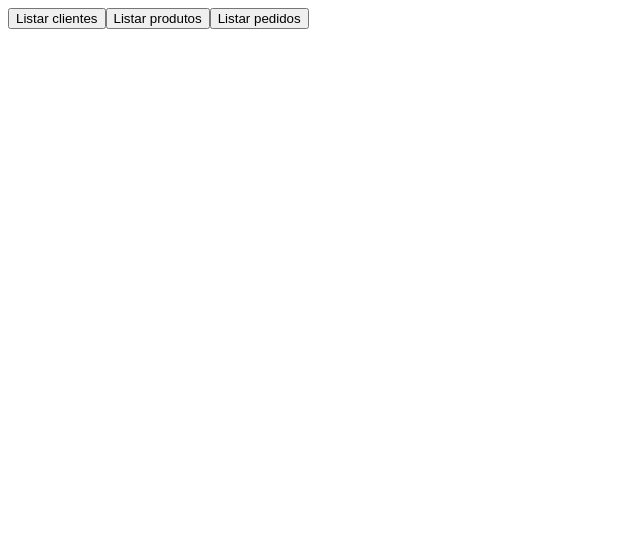
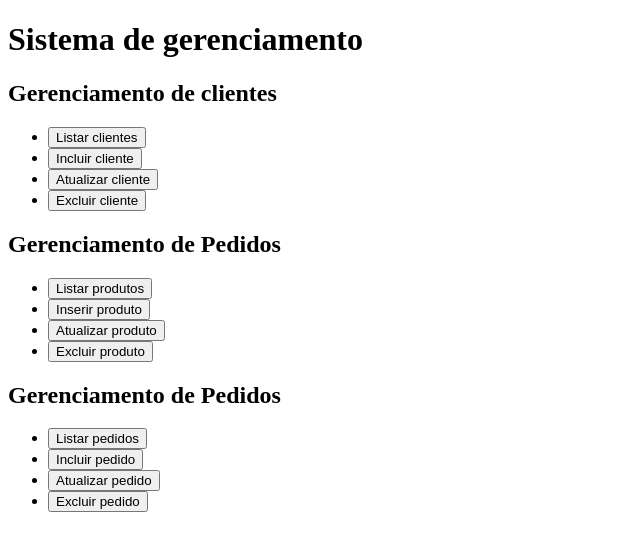
Before and after one commit to JuanCuttle/desafio-nexti-jr-frontend, an Angular app: page / in a window 1280 px wide. Shown: the top 550 px of the page, without its empty margins (0-640 px from the left). Built offline with nearby package versions, Linux system fonts and the light colour scheme.

Commit message:
Added buttons and reorganised frontend

```diff
--- a/src/app/app.component.html
+++ b/src/app/app.component.html
@@ -1,3 +1,5 @@
+<h1>Sistema de gerenciamento</h1>
+
 <app-clientes></app-clientes>
 
 <app-produtos></app-produtos>
--- a/src/app/clientes/clientes.component.html
+++ b/src/app/clientes/clientes.component.html
@@ -1,6 +1,36 @@
-<button (click)="getClientes()">Listar clientes</button>
-<ul *ngFor="let c of clientes">
+<h2>Gerenciamento de clientes</h2>
+
+<ul>
 	<li>
-		{{c.id}} - {{c.nome}} - {{c.cpf}} - {{c.dataDeNascimento}}
+		<button (click)="getClientes()">Listar clientes</button>
+		<ul *ngFor="let c of clientes">
+			<li>
+				{{c.id}} - {{c.nome}} - {{c.cpf}} - {{c.dataDeNascimento}}
+			</li>
+		</ul>
+	</li>
+	<li>
+		<button (click)="getClientes()">Incluir cliente</button>
+		<ul *ngFor="let c of clientes">
+			<li>
+				{{c.id}} - {{c.nome}} - {{c.cpf}} - {{c.dataDeNascimento}}
+			</li>
+		</ul>
+	</li>
+	<li>
+		<button (click)="getClientes()">Atualizar cliente</button>
+		<ul *ngFor="let c of clientes">
+			<li>
+				{{c.id}} - {{c.nome}} - {{c.cpf}} - {{c.dataDeNascimento}}
+			</li>
+		</ul>
+	</li>
+	<li>
+		<button (click)="getClientes()">Excluir cliente</button>
+		<ul *ngFor="let c of clientes">
+			<li>
+				{{c.id}} - {{c.nome}} - {{c.cpf}} - {{c.dataDeNascimento}}
+			</li>
+		</ul>
 	</li>
 </ul>
--- a/src/app/pedidos/pedidos.component.html
+++ b/src/app/pedidos/pedidos.component.html
@@ -1,6 +1,36 @@
-<button (click)="getPedidos()">Listar pedidos</button>
-<ul *ngFor="let p of pedidos">
+<h2>Gerenciamento de Pedidos</h2>
+
+<ul>
 	<li>
-		{{p.id}} - {{p.idCliente}} - {{p.totalDaCompra}} - {{p.dataDaCompra}} - {{p.produtos}}
+		<button (click)="getPedidos()">Listar pedidos</button>
+		<ul *ngFor="let p of pedidos">
+			<li>
+				{{p.id}} - {{p.idCliente}} - {{p.totalDaCompra}} - {{p.dataDaCompra}} - {{p.produtos}}
+			</li>
+		</ul>
+	</li>
+	<li>
+		<button (click)="getPedidos()">Incluir pedido</button>
+		<ul *ngFor="let p of pedidos">
+			<li>
+				{{p.id}} - {{p.idCliente}} - {{p.totalDaCompra}} - {{p.dataDaCompra}} - {{p.produtos}}
+			</li>
+		</ul>
+	</li>
+	<li>
+		<button (click)="getPedidos()">Atualizar pedido</button>
+		<ul *ngFor="let p of pedidos">
+			<li>
+				{{p.id}} - {{p.idCliente}} - {{p.totalDaCompra}} - {{p.dataDaCompra}} - {{p.produtos}}
+			</li>
+		</ul>
+	</li>
+	<li>
+		<button (click)="getPedidos()">Excluir pedido</button>
+		<ul *ngFor="let p of pedidos">
+			<li>
+				{{p.id}} - {{p.idCliente}} - {{p.totalDaCompra}} - {{p.dataDaCompra}} - {{p.produtos}}
+			</li>
+		</ul>
 	</li>
 </ul>
--- a/src/app/produtos/produtos.component.html
+++ b/src/app/produtos/produtos.component.html
@@ -1,6 +1,36 @@
-<button (click)="getProdutos()">Listar produtos</button>
-<ul *ngFor="let p of produtos">
+<h2>Gerenciamento de Pedidos</h2>
+
+<ul>
 	<li>
-		{{p.id}} - {{p.nome}} - {{p.descricao}} - {{p.preco}} - {{p.quantidade}}
+		<button (click)="getProdutos()">Listar produtos</button>
+		<ul *ngFor="let p of produtos">
+			<li>
+				{{p.id}} - {{p.nome}} - {{p.descricao}} - {{p.preco}} - {{p.quantidade}}
+			</li>
+		</ul>
+	</li>
+	<li>
+		<button (click)="getProdutos()">Inserir produto</button>
+		<ul *ngFor="let p of produtos">
+			<li>
+				{{p.id}} - {{p.nome}} - {{p.descricao}} - {{p.preco}} - {{p.quantidade}}
+			</li>
+		</ul>
+	</li>
+	<li>
+		<button (click)="getProdutos()">Atualizar produto</button>
+		<ul *ngFor="let p of produtos">
+			<li>
+				{{p.id}} - {{p.nome}} - {{p.descricao}} - {{p.preco}} - {{p.quantidade}}
+			</li>
+		</ul>
+	</li>
+	<li>
+		<button (click)="getProdutos()">Excluir produto</button>
+		<ul *ngFor="let p of produtos">
+			<li>
+				{{p.id}} - {{p.nome}} - {{p.descricao}} - {{p.preco}} - {{p.quantidade}}
+			</li>
+		</ul>
 	</li>
 </ul>
```
